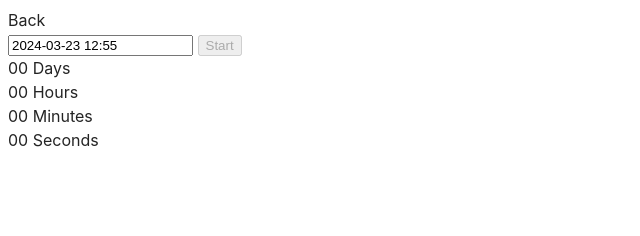
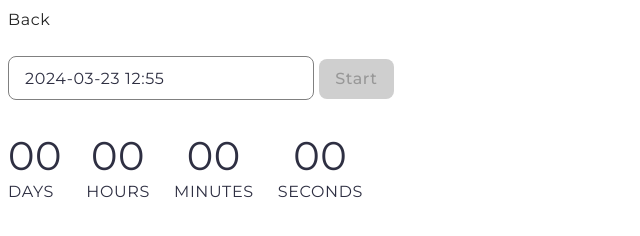
Before and after one commit to Milana-Ro/goit-js-hw-10, a website built with Vite: page src/1-timer.html in a window 1280 px wide. Shown: the whole page, without its empty margins (0-640 px from the left). Built offline with nearby package versions, Linux system fonts and the light colour scheme.

Commit message:
styles added

```diff
--- a/src/1-timer.html
+++ b/src/1-timer.html
@@ -6,6 +6,14 @@
     <meta name="viewport" content="width=device-width, initial-scale=1.0" />
     <link rel="stylesheet" href="./css/styles.css" />
     <link rel="stylesheet" href="./css/reset.css" />
+    <link rel="stylesheet" href="./css/1-timer.css" />
+    <link rel="preconnect" href="https://fonts.googleapis.com" />
+    <link rel="preconnect" href="https://fonts.gstatic.com" crossorigin />
+    <link
+      href="https://fonts.googleapis.com/css2?family=Montserrat:ital,wght@0,100..900;1,100..900&display=swap"
+      rel="stylesheet"
+    />
+
     <title>Timer</title>
   </head>
   <body>
--- /dev/null
+++ b/src/css/1-timer.css
@@ -0,0 +1,68 @@
+body {
+  font-family: 'Montserrat', sans-serif;
+}
+input {
+  border: 1px solid #808080;
+  border-radius: 8px;
+  width: 272px;
+  height: 40px;
+  padding-right: 16px;
+  padding-left: 16px;
+  margin-top: 24px;
+  margin-bottom: 32px;
+  font-family: inherit;
+  font-weight: 400;
+  font-size: 16px;
+  line-height: 1.5;
+  letter-spacing: 0.04em;
+  color: #2e2f42;
+}
+input:hover {
+  border: 1px solid #000;
+}
+input:focus {
+  border: 1px solid #4e75ff;
+}
+input:disabled {
+  background-color: #fafafa;
+  border: 1px solid #808080;
+  color: #808080;
+}
+button {
+  background: #4e75ff;
+  border-radius: 8px;
+  padding-left: 16px;
+  padding-right: 16px;
+  min-width: 75px;
+  height: 40px;
+  font-size: 16px;
+  font-weight: 500;
+  line-height: 1.5;
+  letter-spacing: 0.04em;
+  color: #fff;
+}
+button:hover {
+  background: #6c8cff;
+}
+button:disabled {
+  background: #cfcfcf;
+  color: #989898;
+}
+.timer {
+  display: flex;
+  gap: 24px;
+}
+.field {
+  display: flex;
+  flex-direction: column;
+}
+.value {
+  font-size: 40px;
+  line-height: 1.2;
+  color: #2e2f42;
+  text-align: center;
+}
+.label {
+  color: #2e2f42;
+  text-transform: uppercase;
+}
--- a/src/css/reset.css
+++ b/src/css/reset.css
@@ -26,6 +26,8 @@ a {
 
 button {
   cursor: pointer;
+  border: none;
+  font-family: inherit;
 }
 
 img {
--- a/src/css/styles.css
+++ b/src/css/styles.css
@@ -6,10 +6,11 @@
 */
 
 :root {
-  font-family: Inter, Avenir, Helvetica, Arial, sans-serif;
+  --font-family: 'Montserrat', sans-serif;
   font-size: 16px;
-  line-height: 24px;
+  line-height: 1.5;
   font-weight: 400;
+  letter-spacing: 0.04em;
 
   color: #242424;
   background-color: rgba(255, 255, 255, 0.87);
```
